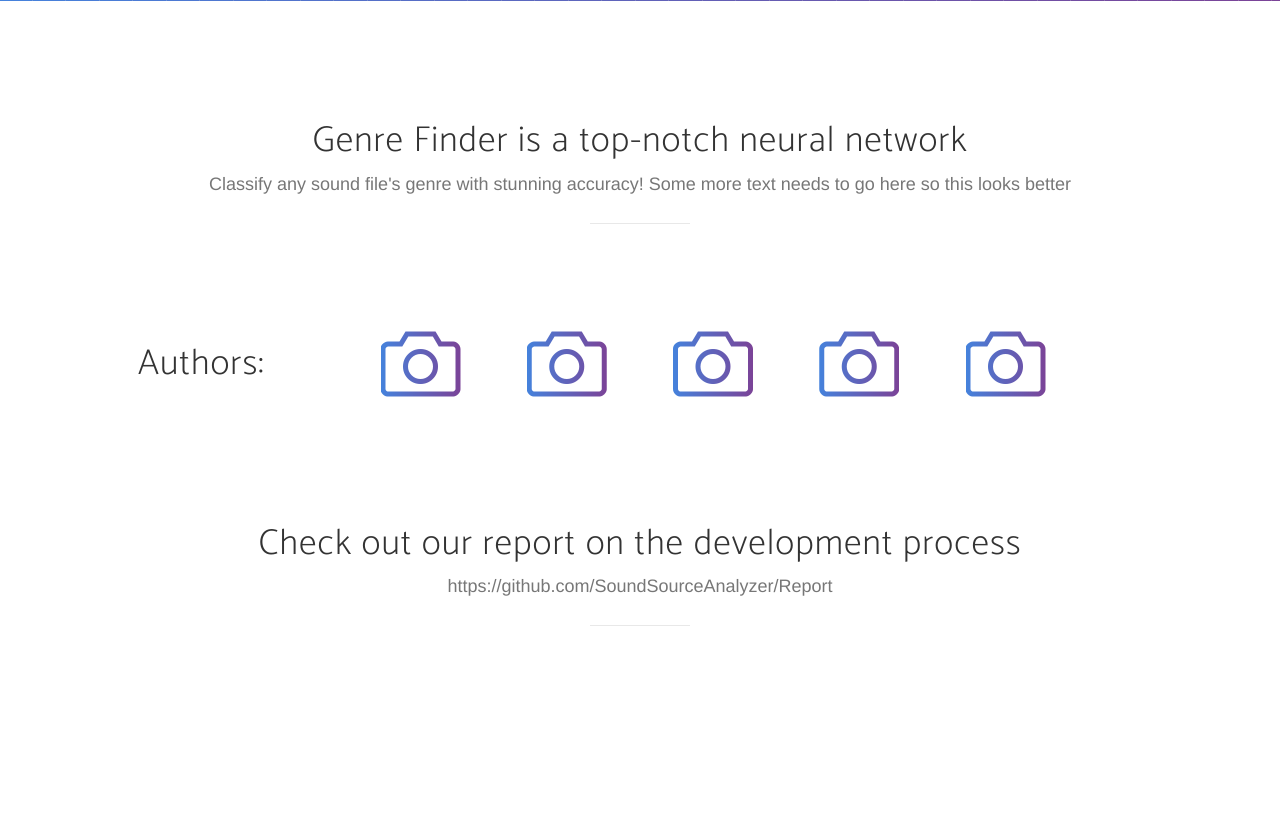
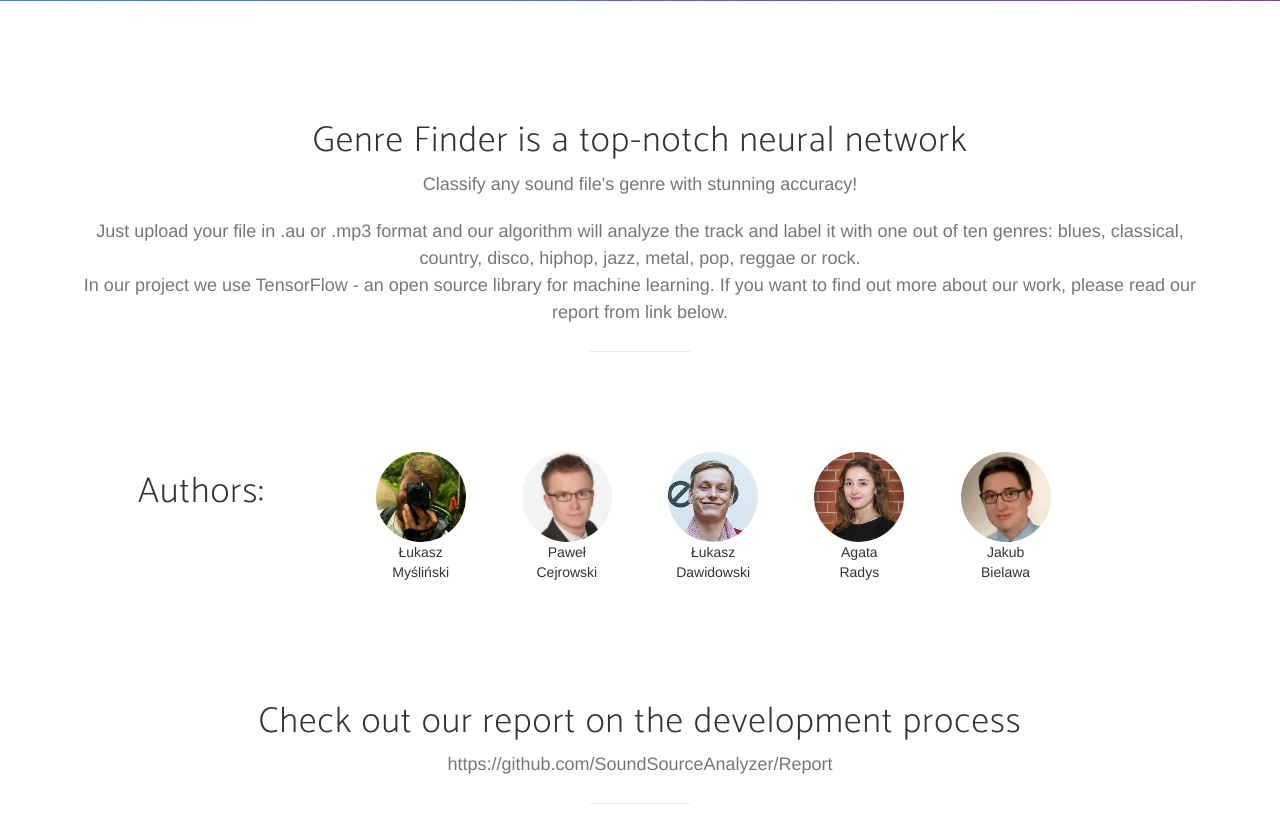
Before and after one commit to SoundSourceAnalyzer/GenreFinderApp, a Flask app: page / in a window 1280 px wide. Shown: the part 799-1621 px from the top of the page. Run offline with Flask 2, Linux system fonts and the light colour scheme; parts of the project's set-up code (start-up, migrations or seed data) failed here and were passed over; some libraries are stand-ins or nearby versions; some web fonts are replaced.

Commit message:
zdjecia teamu dodane

```diff
--- a/app/templates/base.html
+++ b/app/templates/base.html
@@ -87,8 +87,10 @@
             <div class="col-lg-12 text-center">
                 <div class="section-heading">
                     <h1>Genre Finder is a top-notch neural network</h1>
-                    <p class="text-muted">Classify any sound file's genre with stunning accuracy! Some more text needs
-                        to go here so this looks better</p>
+                    <p class="text-muted">Classify any sound file's genre with stunning accuracy!</p>
+                    </br>
+                    <p class="text-muted">Just upload your file in .au or .mp3 format and our algorithm will analyze the track and label it with one out of ten genres: blues, classical, country, disco, hiphop, jazz, metal, pop, reggae or rock.</p>
+                    <p class="text-muted">In our project we use TensorFlow - an open source library for machine learning. If you want to find out more about our work, please read our report from link below.</p>
                     <hr>
                 </div>
             </div>
@@ -100,19 +102,24 @@
             <div class="col-md-9">
                 <div class="row">
                     <div class="col-md-2 feature-item">
-                        <i class="icon-camera text-primary"></i>
+                        <img class="img-circle" src="../static/img/team/lukasz-m.jpg" height="90" width="90">
+                        Łukasz</br>Myśliński
                     </div>
                     <div class="col-md-2 feature-item">
-                        <i class="icon-camera text-primary"></i>
+                        <img class="img-circle" src="../static/img/team/pawel.jpg" height="90" width="90">
+                        Paweł</br>Cejrowski
                     </div>
                     <div class="col-md-2 feature-item">
-                        <i class="icon-camera text-primary"></i>
+                        <img class="img-circle" src="../static/img/team/lukasz-d.jpg" height="90" width="90">
+                        Łukasz</br>Dawidowski
                     </div>
                     <div class="col-md-2 feature-item">
-                        <i class="icon-camera text-primary"></i>
+                        <img class="img-circle" src="../static/img/team/agata.jpg" height="90" width="90">
+                        Agata</br>Radys
                     </div>
                     <div class="col-md-2 feature-item">
-                        <i class="icon-camera text-primary"></i>
+                        <img class="img-circle" src="../static/img/team/kuba.jpg" height="90" width="90">
+                        Jakub</br>Bielawa
                     </div>
                 </div>
             </div>
```
Also changed, not shown: app/static/img/team/agata.jpg (added), app/static/img/team/kuba.jpg (added), app/static/img/team/lukasz-d.jpg (added), app/static/img/team/lukasz-m.jpg (added), app/static/img/team/pawel.jpg (added).
